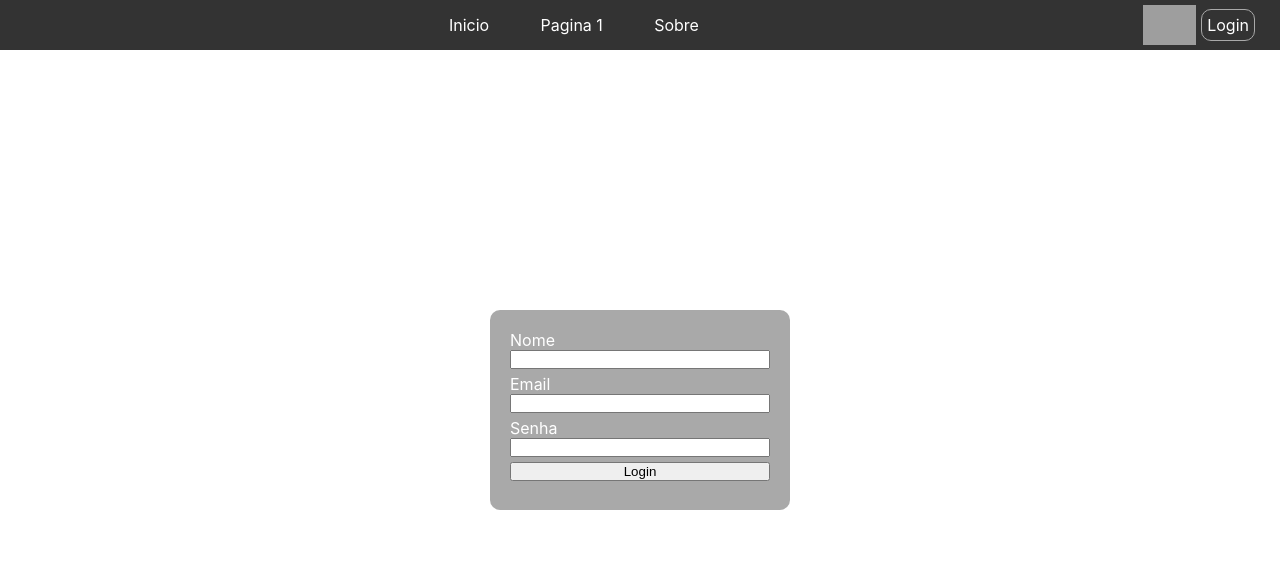
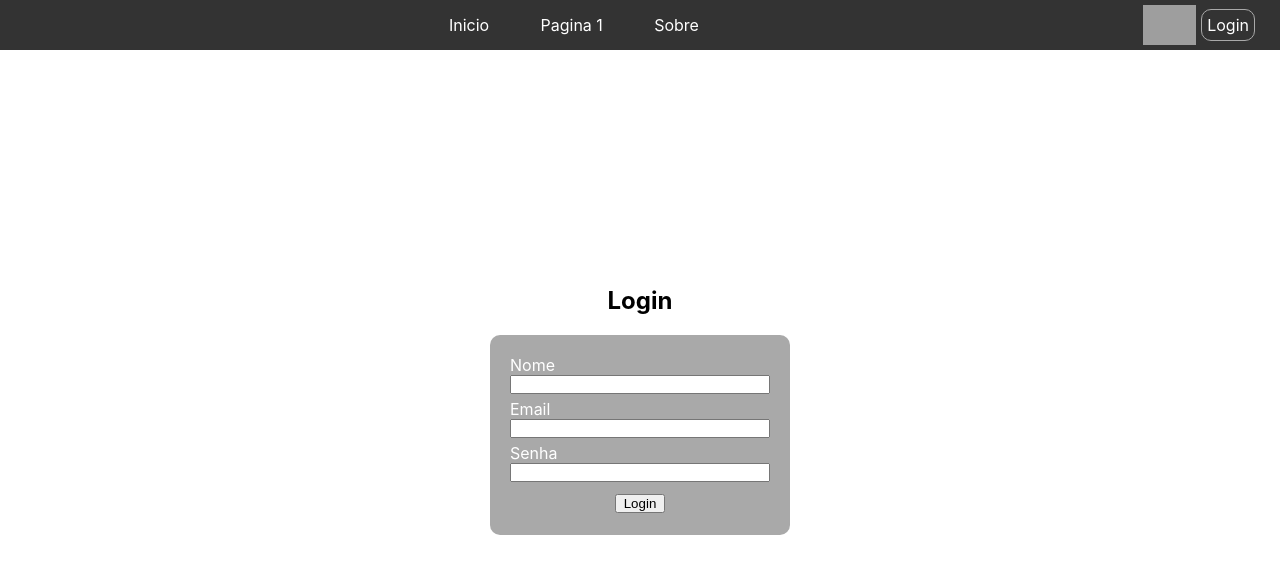
Before and after one commit to FranciscoNeto2909/pratica-de-contextAPI, a React (Create React App) app: page /login in a window 1280 px wide. Shown: the top 574 px of the page. Built offline with nearby package versions, Linux system fonts and the light colour scheme; grey boxes are pictures that could not be loaded.

Commit message:
add login functions and dispatchs

```diff
--- a/src/App.js
+++ b/src/App.js
@@ -1,7 +1,8 @@
-import React from "react";
+import {React, useContext} from "react";
 import { Routes, Route } from "react-router-dom"
 
 import Navbar from "./components/NavBar";
+import { Context } from "./context/Context";
 import Inicio from "./pages/Inicio"
 import Page1 from "./pages/Page1"
 import About from "./pages/About"
@@ -9,13 +10,14 @@ import NotFound from "./pages/NotFound";
 import Login from "./pages/Login";
 
 export default function App() {
+  const {state} = useContext(Context)
   return (
     <>
       <Navbar/>
-      <Routes>
-        <Route path="/" element={<Inicio/>}/>
-        <Route path="/page1" element={<Page1/>}/>
-        <Route path="/about" element={<About/>}/>
+        <Routes>
+        {<Route path="/" element={state.loged && <Inicio/>}/>}
+        <Route path="/page1" element={state.loged && <Page1/>}/>
+        <Route path="/about" element={state.loged && <About/>}/>
         <Route path="/login" element={<Login/>}/>
         <Route path="*" element={<NotFound/>}/>
       </Routes>
--- a/src/actionTypes/Types.jsx
+++ b/src/actionTypes/Types.jsx
@@ -1,4 +1,6 @@
 export const Types = {
     CHANGE_NAME:"CHANGE_NAME",
     CHANGE_EMAIL:"CHANGE_EMAIL",
+    LOGIN:"LOGIN",
+    LOGOUT:"LOGOUT",
 }
--- a/src/components/NavBar.jsx
+++ b/src/components/NavBar.jsx
@@ -1,7 +1,11 @@
+import { useContext } from "react"
 import { Link } from "react-router-dom"
+
+import { Context } from "../context/Context"
 import "./navBar.css"
 
 export default function Navbar() {
+    const {state} = useContext(Context)
     return(
         <nav>
             <img src="" alt="" />
@@ -12,7 +16,7 @@ export default function Navbar() {
             </ul>
             <div className="login">
                 <img src="https://th.bing.com/th/id/R.2faa4e28713dc962310e9f0047ff18e3?rik=n1VDrWI%2bk2QduA&riu=http%3a%2f%2fcdn.onlinewebfonts.com%2fsvg%2fimg_311846.png&ehk=8BNi6npflzhZPGZub6urwGF3PWz3kxhXvxZ1RRw7XHQ%3d&risl=&pid=ImgRaw&r=0" alt="login" />
-                    <Link to="/login">Login</Link>
+                    <Link to="/login">{state.loged ? "Logout" : "Login"}</Link>
             </div>
         </nav>
     )
--- a/src/pages/Login.jsx
+++ b/src/pages/Login.jsx
@@ -1,17 +1,55 @@
+import { useState,useContext } from "react"
+import { Types } from "../actionTypes/Types"
+
+import { Context } from "../context/Context"
 import "./pages.css"
 
 export default function Login() {
+    const [name, setName] = useState("")
+    const [email, setEmail] = useState("")
+    const [pass, setPass] = useState("")
+    const {state, dispatch} = useContext(Context)
+
+    function handleSetName(e) {
+        setName(e.target.value)
+    }
+    function handleSetEmail(e) {
+        setEmail(e.target.value)
+    }
+    function handleSetPass(e) {
+        setPass(e.target.value)
+    }
+    function handleLogin(e) {
+        e.preventDefault()
+        dispatch({type:Types.LOGIN})
+        dispatch({
+            type:Types.CHANGE_NAME,
+            payload:{
+                name
+            }
+        })
+    }
+
     return(
         <div className="container">
-            <form>
-                <label htmlFor="name" id="name">Nome</label>
-                <input type="text" />
-                <label htmlFor="email">Email</label>
-                <input type="email" id="email" />
-                <label htmlFor="pass">Senha</label>
-                <input type="password" id="pass" />
-                <button>Login</button>
-            </form>
+            <div>
+                <h2>Login</h2>
+                <form>
+                    <label htmlFor="name" >Nome</label>
+                    <input type="text" id="name" value={name}
+                    onChange={handleSetName} autoComplete="none"/>
+
+                    <label htmlFor="email">Email</label>
+                    <input type="email" id="email" value={email}
+                    onChange={handleSetEmail} autoComplete="none"/>
+
+                    <label htmlFor="pass">Senha</label>
+                    <input type="password" id="pass" value={pass}
+                    onChange={handleSetPass}/>
+
+                    <button onClick={handleLogin}>Login</button>
+                </form>
+            </div>
         </div>
     )
 }
--- a/src/pages/pages.css
+++ b/src/pages/pages.css
@@ -6,6 +6,9 @@
 .container{
     height: 90vh;
     width: 100vw;
+}
+.container h2{
+    margin-bottom: 20px;
 }
 .notFound{
     height: 200px;
@@ -29,3 +32,9 @@ form label{
 form input{
     margin-bottom:5px;
 }
+form button{
+    width: 50px;
+    align-self: center;
+    margin-top: 7px;
+    cursor: pointer;
+}
--- a/src/reducer/Reducer.jsx
+++ b/src/reducer/Reducer.jsx
@@ -2,7 +2,8 @@ import { Types } from "../actionTypes/Types";
 
 export const  initialState = {
     name:"User",
-    email:"user@gmail.com"
+    email:"user@gmail.com",
+    loged:false
 }
 
 export function userReducer(state=initialState, action) {
@@ -11,6 +12,10 @@ export function userReducer(state=initialState, action) {
             return {...state, name:action.payload.name}
         case Types.CHANGE_EMAIL:
             return {...state, name:action.payload.email}
+        case Types.LOGIN:
+            return {...state, loged:true}
+        case Types.LOGOUT:
+            return{...state, loged:false}
         default:
             return state;
     }
```
